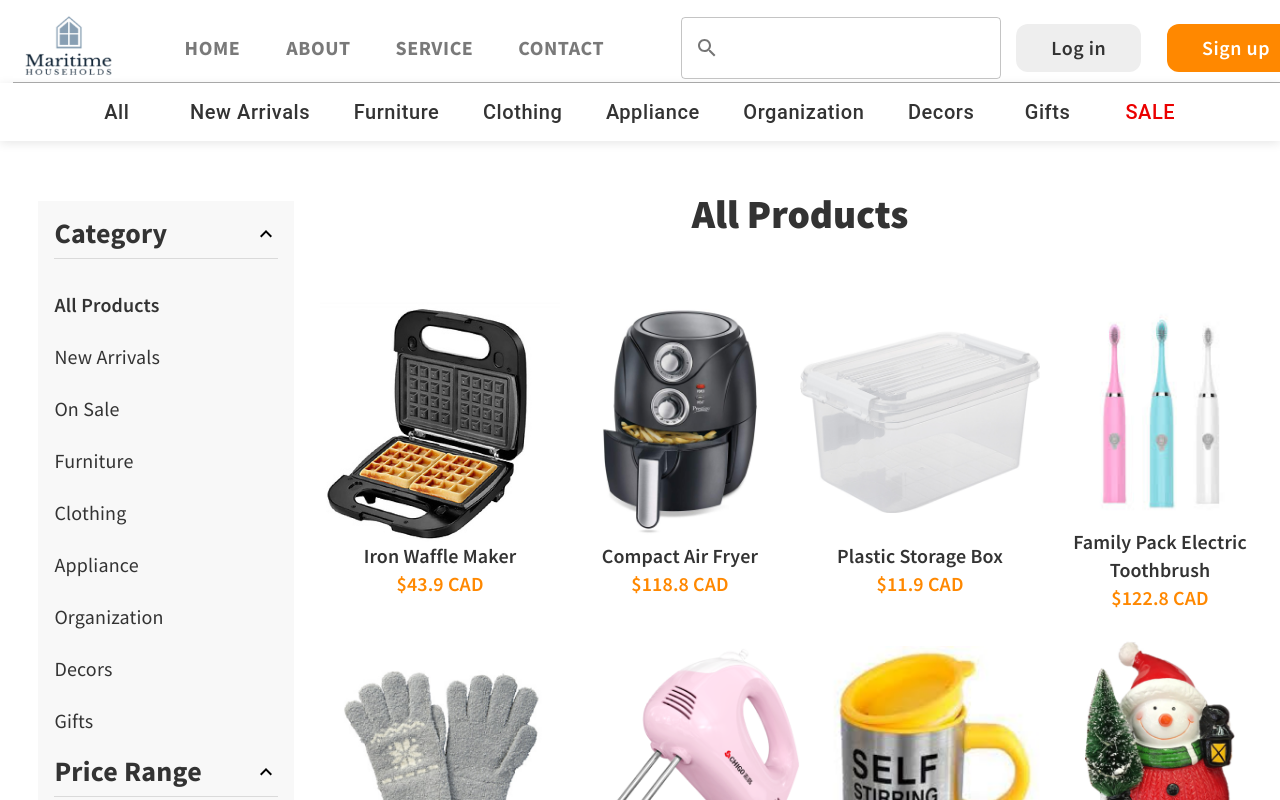
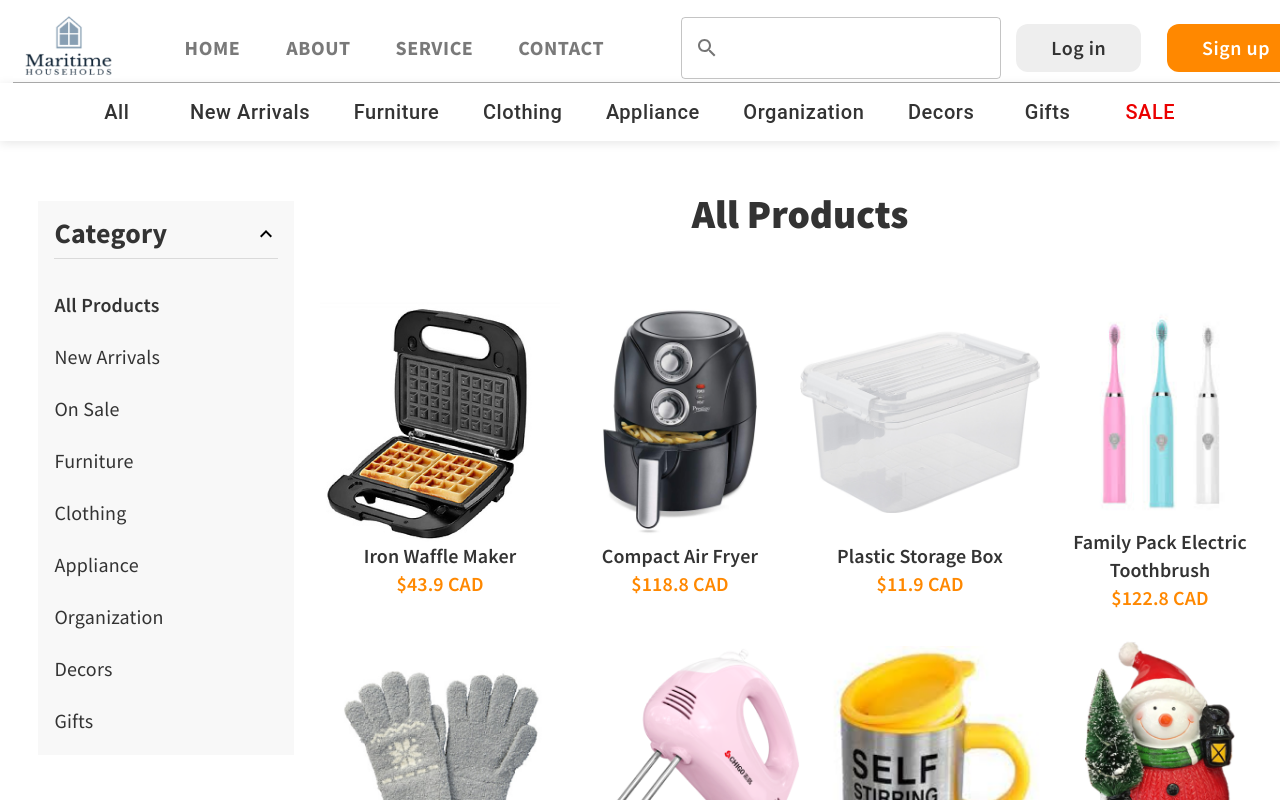
Before and after one commit to Jabin219/maritime, a Next.js app: page /product-list in a window 1280 px wide. Shown: the top 800 px of the page. Built offline with nearby package versions, Linux system fonts and the light colour scheme.

Commit message:
update product image style

```diff
--- a/components/CategoryList/index.tsx
+++ b/components/CategoryList/index.tsx
@@ -73,16 +73,6 @@ function CategoryList({ Categories }: Props) {
 						))}
 					</List>
 				</Collapse>
-				<ListItemButton disableRipple onClick={handleClickOpenPriceRangeList}>
-					<ListItemText
-						primary='Price Range'
-						sx={{
-							'& span': { fontWeight: 700, fontSize: 28, lineHeight: '25px' }
-						}}
-					/>
-					{openPriceRange ? <ExpandLess /> : <ExpandMore />}
-				</ListItemButton>
-				<Divider variant='middle' />
 			</List>
 		</Box>
 	)
--- a/components/HomeProductGrid/style.ts
+++ b/components/HomeProductGrid/style.ts
@@ -7,10 +7,6 @@ const ProductListGrid = styled(Grid)({
 	flexDirection: 'column',
 	justifyContent: 'center',
 	alignItems: 'center',
-	'& img': {
-		width: '80%',
-		marginBottom: '20px'
-	},
 	'& .product-name, .product-name': {
 		fontSize: 20,
 		fontWeight: 600,
--- a/pages/product-list/index.tsx
+++ b/pages/product-list/index.tsx
@@ -70,11 +70,12 @@ function ProductList() {
 									<Image
 										src={product.coverImage}
 										alt='product-image'
+										className='product-image'
 										onClick={() => {
 											router.push(`/product?productId=${product.id}`)
 										}}
-										width={500}
-										height={500}
+										width={300}
+										height={300}
 									/>
 									<Typography
 										variant='h6'
--- a/pages/product-list/style.ts
+++ b/pages/product-list/style.ts
@@ -10,10 +10,6 @@ const ProductListGrid = styled(Grid)({
 	flexDirection: 'column',
 	justifyContent: 'center',
 	alignItems: 'center',
-	'& img': {
-		width: '80%',
-		marginBottom: '20px'
-	},
 	'& .product-name, .product-name': {
 		fontSize: 20,
 		fontWeight: 600,
```
